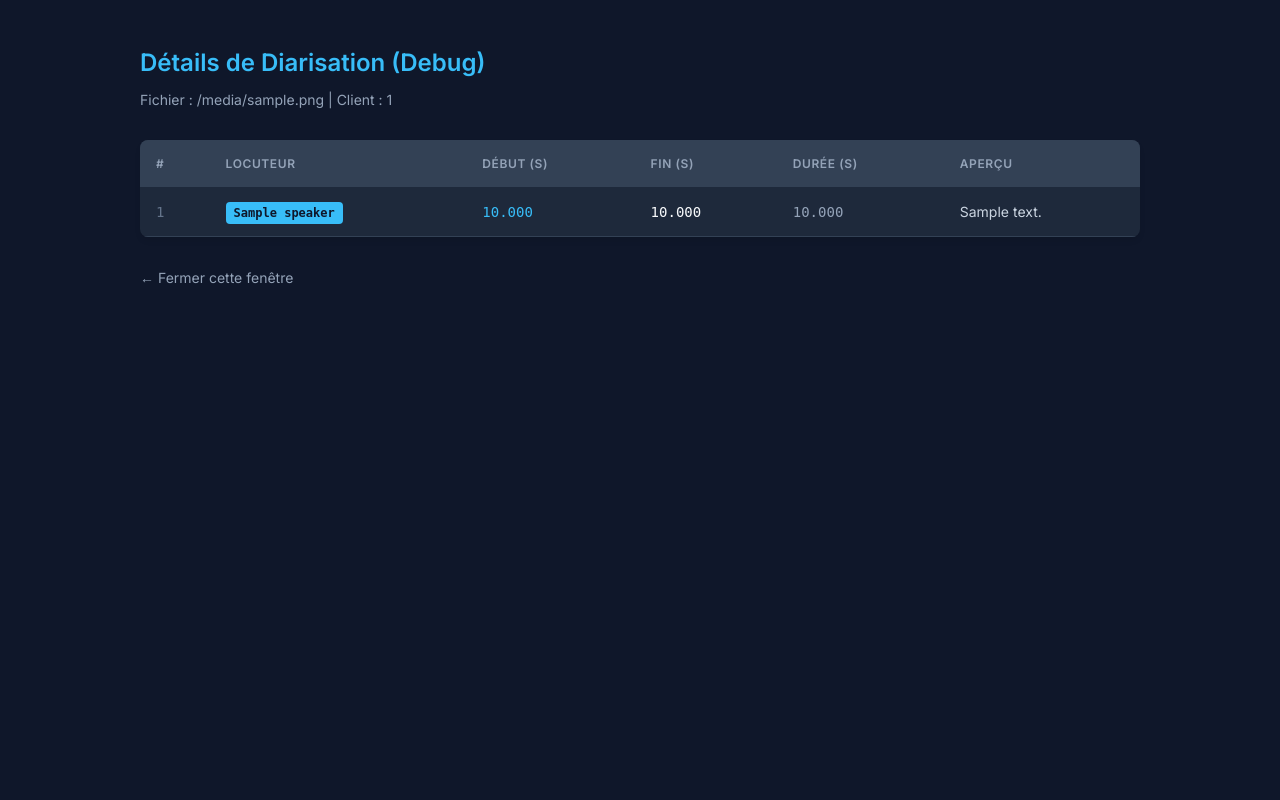
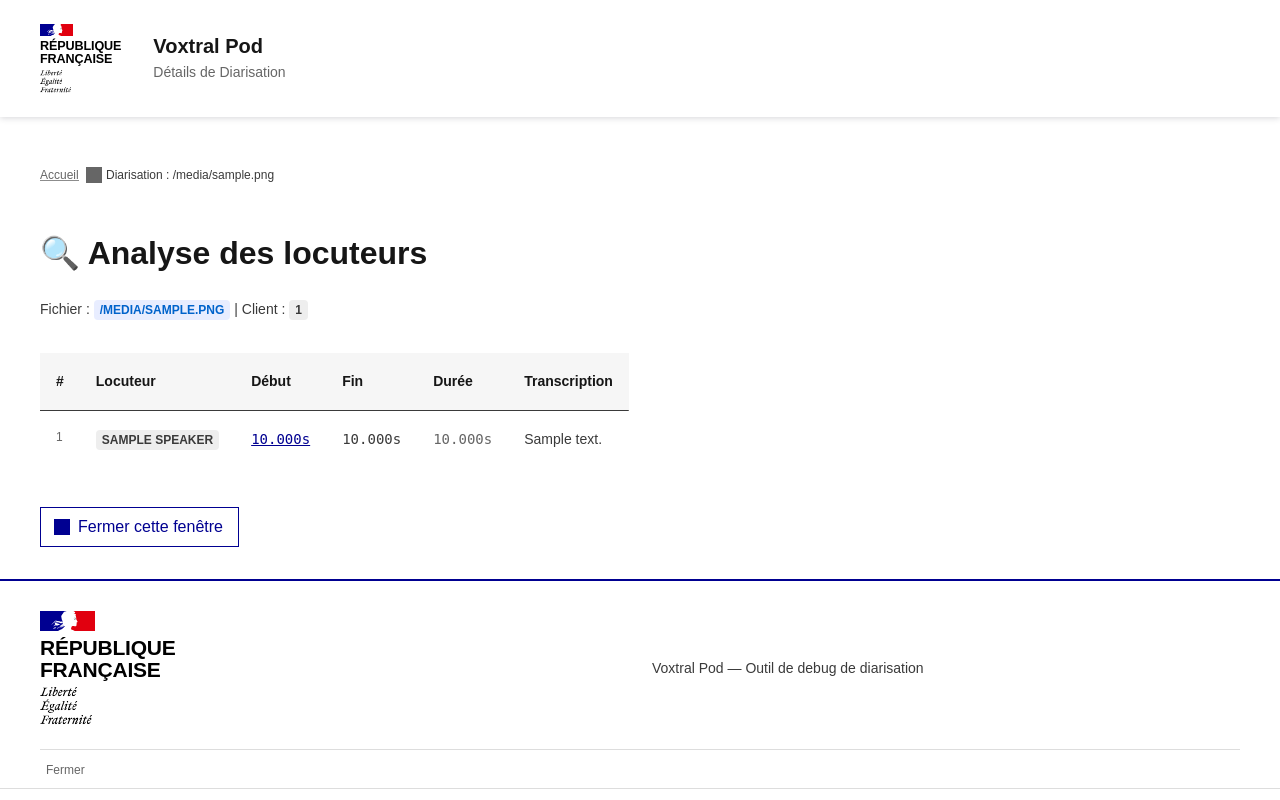
Before and after one commit to olivier-noblanc/voxtral-pod, a Python web app: template backend/templates/diarization_view.html in a window 1280 px wide. Run offline with Jinja, Linux system fonts and the light colour scheme; the template is opened without the code that fills it: most values are stand-ins (such as "Sample title", 1, 10 or a date in 2020); some web fonts are replaced; grey boxes are pictures that could not be loaded.

Commit message:
style: refactor diarization_view to use DSFR for consistency

```diff
--- a/backend/templates/diarization_view.html
+++ b/backend/templates/diarization_view.html
@@ -1,129 +1,138 @@
 <!DOCTYPE html>
-<html lang="fr">
+<html lang="fr" data-fr-scheme="dark">
 <head>
     <meta charset="UTF-8">
-    <meta name="viewport" content="width=device-width, initial-scale=1.0">
-    <title>Détails Diarisation - {{ filename }}</title>
-    <link href="https://fonts.googleapis.com/css2?family=Inter:wght@400;600&family=JetBrains+Mono&display=swap" rel="stylesheet">
+    <meta name="viewport" content="width=device-width, initial-scale=1, shrink-to-fit=no">
+    <title>Diarisation — {{ filename }}</title>
+    <link rel="stylesheet" href="/static/dsfr.min.css">
+    <link rel="stylesheet" href="/static/custom.css">
     <style>
-        :root {
-            --bg-color: #0f172a;
-            --card-bg: #1e293b;
-            --text-color: #f8fafc;
-            --accent-color: #38bdf8;
-            --border-color: #334155;
-            --row-alt: #1e293b;
-            --row-hover: #334155;
+        /* Ajustements mineurs pour la table de diarisation */
+        .diar-table td {
+            vertical-align: top !important;
         }
-        body {
-            font-family: 'Inter', sans-serif;
-            background-color: var(--bg-color);
-            color: var(--text-color);
-            margin: 0;
-            padding: 2rem;
+        .time-cell {
+            white-space: nowrap;
+            font-family: monospace;
         }
-        .container {
-            max-width: 1000px;
-            margin: 0 auto;
+        .text-cell {
+            line-height: 1.5;
         }
-        h1 {
-            color: var(--accent-color);
-            font-size: 1.5rem;
-            margin-bottom: 0.5rem;
+        .clickable-time {
+            cursor: pointer;
+            text-decoration: underline;
+            color: var(--text-action-high-blue-france);
         }
-        .meta {
-            color: #94a3b8;
-            font-size: 0.875rem;
-            margin-bottom: 2rem;
-        }
-        table {
-            width: 100%;
-            border-collapse: collapse;
-            background-color: var(--card-bg);
-            border-radius: 8px;
-            overflow: hidden;
-            box-shadow: 0 4px 6px -1px rgb(0 0 0 / 0.1);
-        }
-        th {
-            text-align: left;
-            background-color: var(--border-color);
-            padding: 1rem;
-            font-size: 0.75rem;
-            text-transform: uppercase;
-            letter-spacing: 0.05em;
-            color: #94a3b8;
-        }
-        td {
-            padding: 1rem;
-            border-bottom: 1px solid var(--border-color);
-            font-family: 'JetBrains+Mono', monospace;
-            font-size: 0.875rem;
-        }
-        tr:nth-child(even) {
-            background-color: var(--row-alt);
-        }
-        tr:hover {
-            background-color: var(--row-hover);
-        }
-        .speaker-badge {
-            background-color: var(--accent-color);
-            color: var(--bg-color);
-            padding: 0.25rem 0.5rem;
-            border-radius: 4px;
-            font-weight: 600;
-            font-size: 0.75rem;
-        }
-        .time-link {
-            color: var(--accent-color);
-            text-decoration: none;
-            cursor: pointer;
-        }
-        .time-link:hover {
-            text-decoration: underline;
-        }
-        .back-link {
-            display: inline-block;
-            margin-top: 2rem;
-            color: #94a3b8;
-            text-decoration: none;
-            font-size: 0.875rem;
-        }
-        .back-link:hover {
-            color: var(--text-color);
+        .clickable-time:hover {
+            color: var(--text-action-high-blue-france-hover);
         }
     </style>
 </head>
 <body>
-    <div class="container">
-        <h1>Détails de Diarisation (Debug)</h1>
-        <p class="meta">Fichier : {{ filename }} | Client : {{ client_id }}</p>
+    <header role="banner" class="fr-header">
+        <div class="fr-header__body">
+            <div class="fr-container">
+                <div class="fr-header__body-row">
+                    <div class="fr-header__brand">
+                        <div class="fr-header__brand-top">
+                            <div class="fr-header__logo">
+                                <p class="fr-logo">République<br>Française</p>
+                            </div>
+                        </div>
+                        <div class="fr-header__service">
+                            <a href="/" title="Accueil - Voxtral Pod">
+                                <p class="fr-header__service-title">Voxtral Pod</p>
+                            </a>
+                            <p class="fr-header__service-tagline">Détails de Diarisation</p>
+                        </div>
+                    </div>
+                </div>
+            </div>
+        </div>
+    </header>
 
+    <main role="main" id="content">
+        <div class="fr-container fr-py-4w">
+            <nav role="navigation" class="fr-breadcrumb" aria-label="vous êtes ici :">
+                <button class="fr-breadcrumb__button" aria-expanded="false" aria-controls="breadcrumb-1">Voir le fil d'Ariane</button>
+                <div class="fr-collapse" id="breadcrumb-1">
+                    <ol class="fr-breadcrumb__list">
+                        <li><a class="fr-breadcrumb__link" href="/">Accueil</a></li>
+                        <li><a class="fr-breadcrumb__link" aria-current="page">Diarisation : {{ filename }}</a></li>
+                    </ol>
+                </div>
+            </nav>
+
+            <h1 class="fr-h2">🔍 Analyse des locuteurs</h1>
+            <p class="fr-text--sm fr-mb-4w">
+                Fichier : <span class="fr-badge fr-badge--info fr-badge--sm fr-badge--no-icon">{{ filename }}</span> |
+                Client : <span class="fr-badge fr-badge--sm fr-badge--no-icon">{{ client_id }}</span>
+            </p>
+
+            <div class="fr-table fr-table--bordered fr-table--no-caption diar-table">
                 <table>
                     <thead>
                         <tr>
-                    <th>#</th>
-                    <th>Locuteur</th>
-                    <th>Début (s)</th>
-                    <th>Fin (s)</th>
-                    <th>Durée (s)</th>
-                    <th>Aperçu</th>
+                            <th scope="col">#</th>
+                            <th scope="col">Locuteur</th>
+                            <th scope="col">Début</th>
+                            <th scope="col">Fin</th>
+                            <th scope="col">Durée</th>
+                            <th scope="col">Transcription</th>
                         </tr>
                     </thead>
                     <tbody>
                         {% for seg in segments %}
                         <tr>
-                    <td style="color: #64748b;">{{ loop.index }}</td>
-                    <td><span class="speaker-badge">{{ seg.speaker }}</span></td>
-                    <td><span class="time-link" onclick="window.opener && window.opener.seekTo({{ seg.start }});">{{ "%.3f"|format(seg.start) }}</span></td>
-                    <td>{{ "%.3f"|format(seg.end) }}</td>
-                    <td style="color: #94a3b8;">{{ "%.3f"|format(seg.duration) }}</td>
-                    <td style="font-family: 'Inter', sans-serif; color: #cbd5e1;">{{ seg.text }}</td>
+                            <td class="fr-text--xs" style="color: var(--text-mention-grey);">{{ loop.index }}</td>
+                            <td>
+                                <span class="fr-badge fr-badge--blue-france fr-badge--no-icon fr-badge--sm">
+                                    {{ seg.speaker }}
+                                </span>
+                            </td>
+                            <td class="time-cell">
+                                <button class="fr-link fr-link--sm clickable-time"
+                                        data-start="{{ seg.start }}"
+                                        onclick="if(window.opener && window.opener.seekTo) window.opener.seekTo(parseFloat(this.dataset.start));"
+                                        title="Lancer l'audio à ce moment">
+                                    {{ "%.3f"|format(seg.start) }}s
+                                </button>
+                            </td>
+                            <td class="time-cell">{{ "%.3f"|format(seg.end) }}s</td>
+                            <td class="time-cell" style="color: var(--text-mention-grey);">{{ "%.3f"|format(seg.duration) }}s</td>
+                            <td class="text-cell">{{ seg.text }}</td>
                         </tr>
                         {% endfor %}
                     </tbody>
                 </table>
+            </div>
 
-        <a href="javascript:window.close();" class="back-link">← Fermer cette fenêtre</a>
+            <div class="fr-mt-4w">
+                <button onclick="window.close();" class="fr-btn fr-btn--secondary fr-btn--icon-left fr-icon-arrow-left-line">
+                    Fermer cette fenêtre
+                </a>
             </div>
+        </div>
+    </main>
+
+    <footer role="contentinfo" class="fr-footer" id="footer">
+        <div class="fr-container">
+            <div class="fr-footer__body">
+                <div class="fr-footer__brand">
+                    <p class="fr-logo">République<br>Française</p>
+                </div>
+                <div class="fr-footer__content">
+                    <p class="fr-footer__content-desc">Voxtral Pod — Outil de debug de diarisation</p>
+                </div>
+            </div>
+            <div class="fr-footer__bottom">
+                <ul class="fr-footer__bottom-list">
+                    <li class="fr-footer__bottom-item">
+                        <button class="fr-footer__bottom-link" onclick="window.close();">Fermer</button>
+                    </li>
+                </ul>
+            </div>
+        </div>
+    </footer>
 </body>
 </html>
```
Lines whose indentation alone changed are shown as unchanged.
